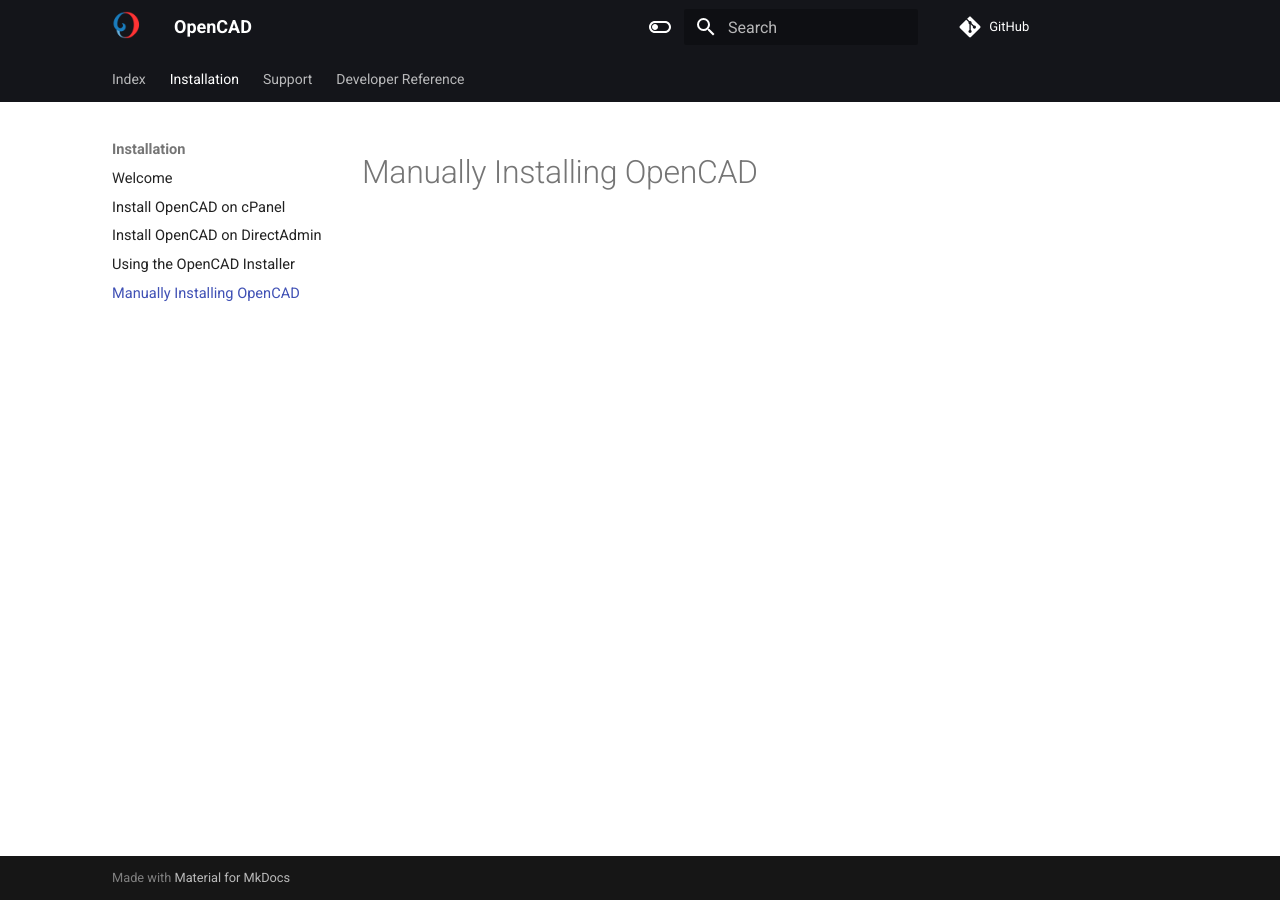
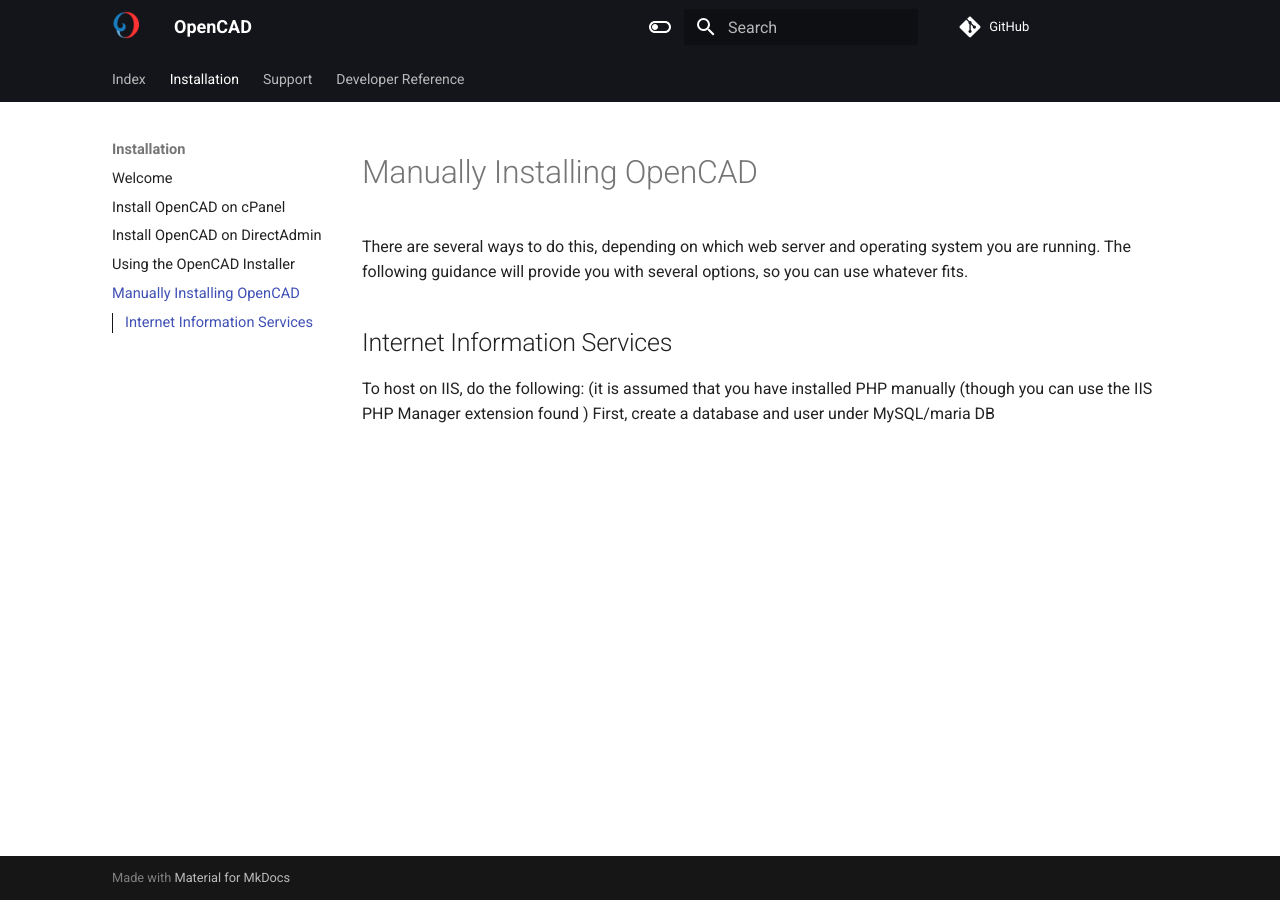
Before and after one commit to opencad-community/OpenCAD-docs, an MkDocs documentation site: the page built from docs/install/manual-install.md, in a window 1280 px wide. Built offline with MkDocs 1.6.1 and Material for MkDocs 9.7.7, drawn with Linux system fonts in a browser that asks for light colours; comment, search, counter and statistics services are not loaded.

Commit message:
Added IIS instructions
added a more thorough explanation of how to install OC on IIS.

```diff
--- a/docs/install/manual-install.md
+++ b/docs/install/manual-install.md
@@ -1 +1,9 @@
 # Manually Installing OpenCAD
+
+There are several ways to do this, depending on which web server and operating system you are running. The following guidance will provide you with several options, so you can use whatever fits.
+
+## Internet Information Services
+
+To host on IIS, do the following:
+(it is assumed that you have installed PHP manually (though you can use the IIS PHP Manager extension found )
+First, create a database and user under MySQL/maria DB
```
Also changed, not shown: docs/install/Internet Information Services.md (added, +24 -0 lines).
